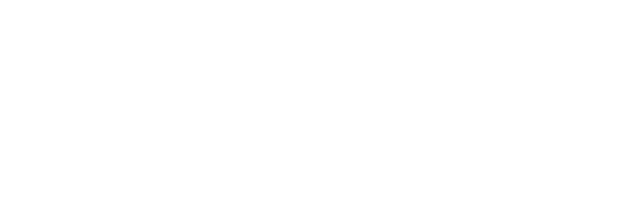
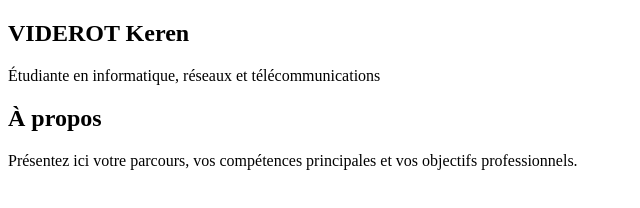
Before and after one commit to viderotk-byte/mon-cv, a plain HTML site: page index.html in a window 1280 px wide. Shown: the whole page, without its empty margins (0-640 px from the left). Drawn offline with Linux system fonts and the light colour scheme.

Commit message:
mise en place de la section description

```diff
--- a/index.html
+++ b/index.html
@@ -7,6 +7,14 @@
     <link rel="stylesheet" href="style.css">
 </head>
 <body>
+    <section id="titre">
+        <h1>VIDEROT Keren</h1>
+        <p>Étudiante en informatique, réseaux et télécommunications</p>
+    </section>
 
+    <section id="description">
+        <h2>À propos</h2>
+        <p>Présentez ici votre parcours, vos compétences principales et vos objectifs professionnels.</p>
+    </section>
 </body>
 </html>
```
